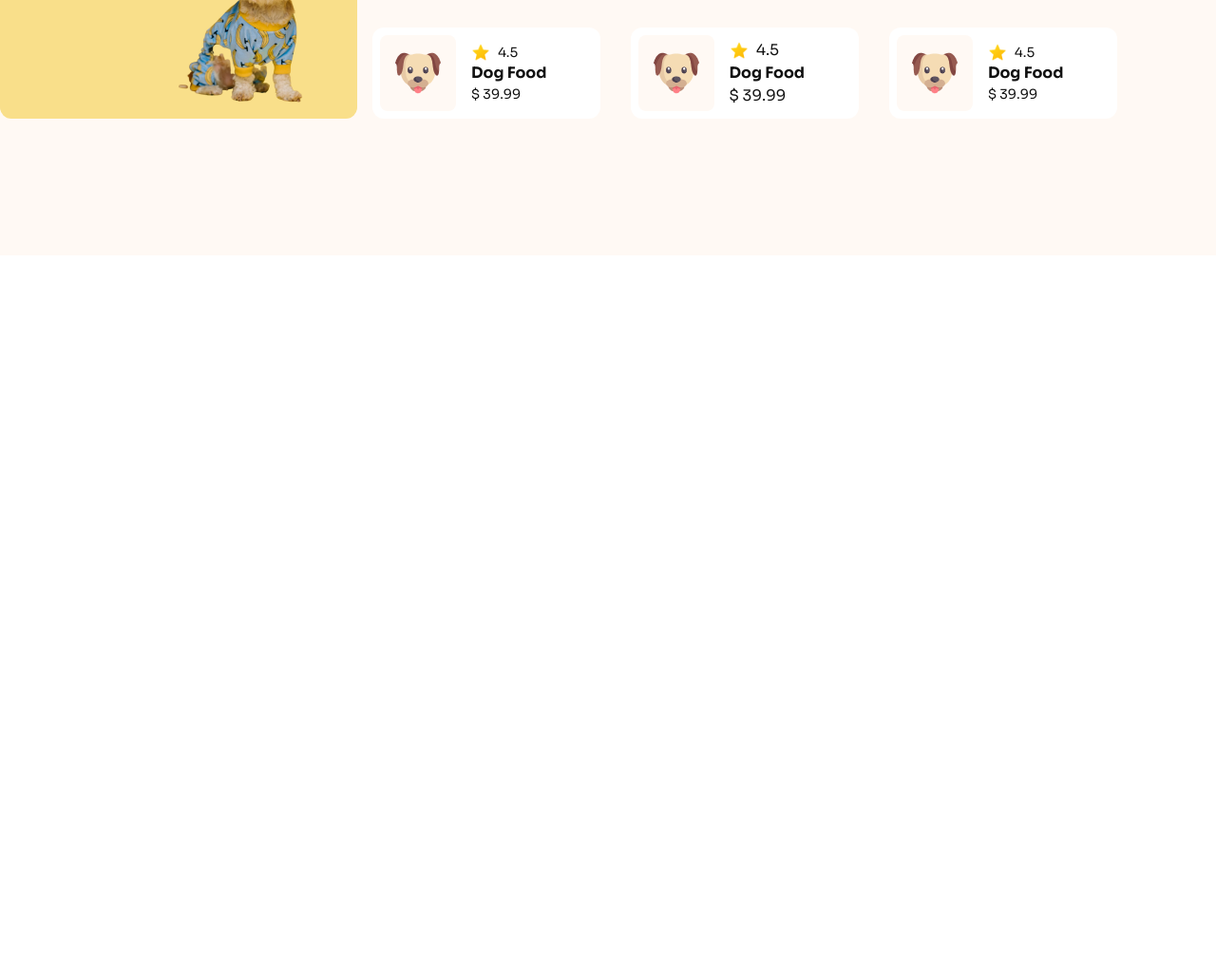
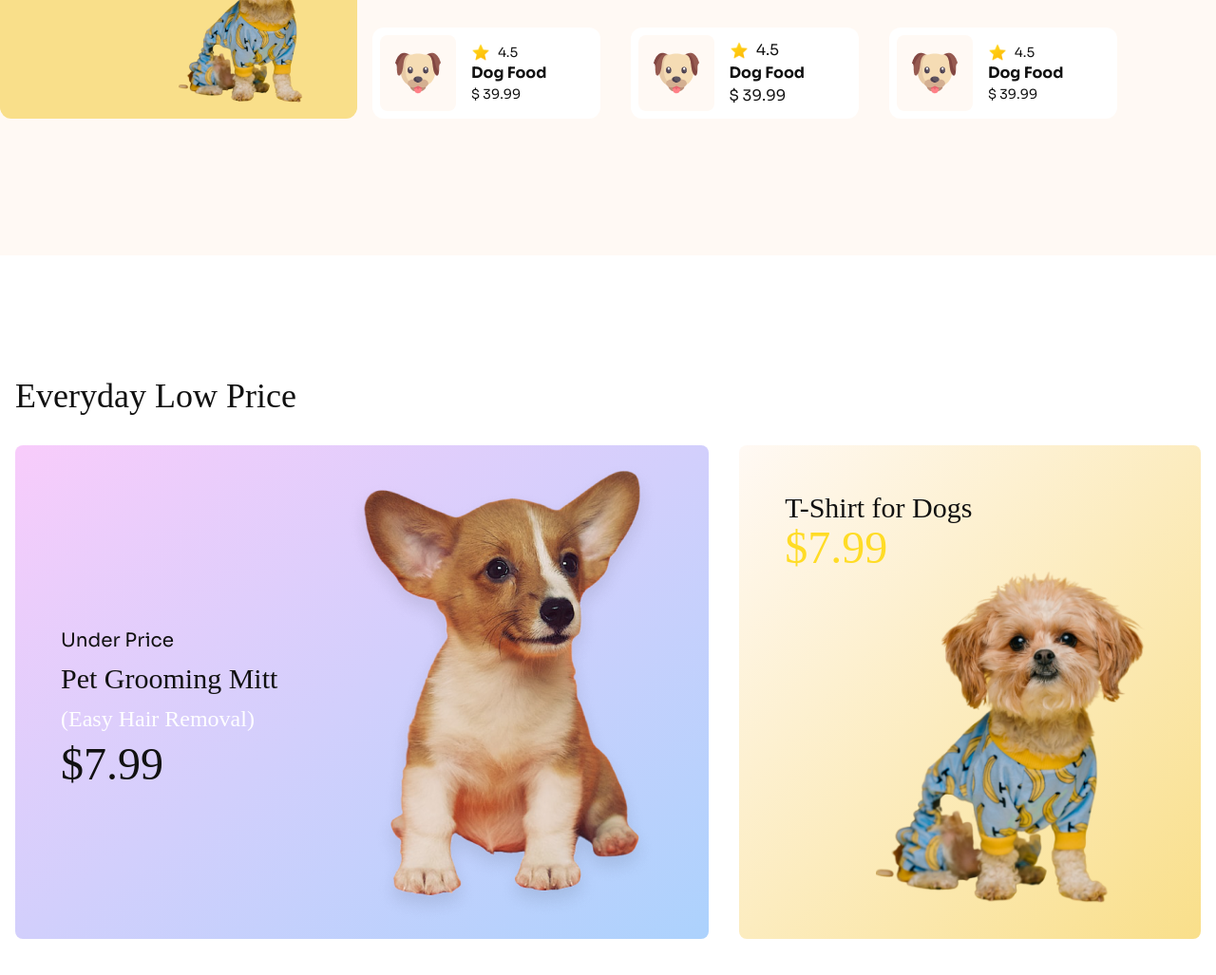
Before and after one commit to md-habib-rahman/assignment-03-pet-shop, a plain HTML site: page index.html in a window 1280 px wide. Shown: the part 1917-2944 px from the top of the page at 95% size. Before the commit the page ends 2186 px from the top, so only its background shows below. Drawn offline with nearby package versions, Linux system fonts and the light colour scheme; a web font is replaced by a local one.

Commit message:
everyday section updated

```diff
--- a/index.html
+++ b/index.html
@@ -35,6 +35,10 @@
 						'primary-fill': '#FFF9F4',
 						'primary-font': '#111111',
 						'card-fill': '#F9DF8A',
+						'grad-1': '#F8CCFB',
+						'grad-2': '#ACD2FD',
+						'grad-3': '#FFF9F4',
+						'grad-4': '#F9DF8A',
 					}
 				}
 			}
@@ -289,6 +293,41 @@
 				</div>
 			</div>
 		</section>
+		<section class="lg:max-w-7xl lg:mx-auto my-28 p-4">
+			<div>
+				<h3 class="font-adlam text-2xl md:text-4xl">Everyday Low Price</h3>
+			</div>
+			<div class="flex flex-col md:flex-row mt-8 gap-8 justify-between">
+				<div
+					class="w-full lg:w-3/5 flex flex-col lg:flex-row bg-gradient-to-br from-grad-1 to-grad-2 rounded-lg md:items-center md:justify-between pl-12">
+					<div class="space-y-2 z-10 pt-8">
+						<p class="hidden md:block lg:text-xl">Under Price</p>
+						<h4 class="font-adlam text-xl lg:text-3xl">Pet Grooming Mitt</h4>
+						<h5 class="hidden md:block font-adlam text-2xl text-white">(Easy Hair Removal)</h5>
+						<h2 class="font-adlam text-4xl lg:text-5xl text-white lg:text-primary-font">$7.99</h2>
+					</div>
+
+					<div class="">
+						<img class="relative w-3/4 lg:w-full ml-28 -mt-24 lg:ml-0 lg:mt-0"
+							src="./assets/cute-dog-mid.png" alt="">
+					</div>
+				</div>
+
+				<div class="flex flex-col w-full lg:w-2/5 bg-gradient-to-br from-grad-3 to-grad-4 rounded-lg">
+					<div class="pl-12 pt-12">
+						<h4 class="font-adlam text-xl lg:text-3xl">T-Shirt for Dogs</h4>
+						<h2 class="text-accent font-adlam text-4xl lg:text-5xl">$7.99</h2>
+					</div>
+
+					<div>
+						<img class="w-3/5 relative ml-36 -mt-20 lg:mt-0" src="./assets/cute-pet-mid.png" alt="">
+					</div>
+
+				</div>
+			</div>
+
+
+		</section>
 	</main>
 
 </body>
```
